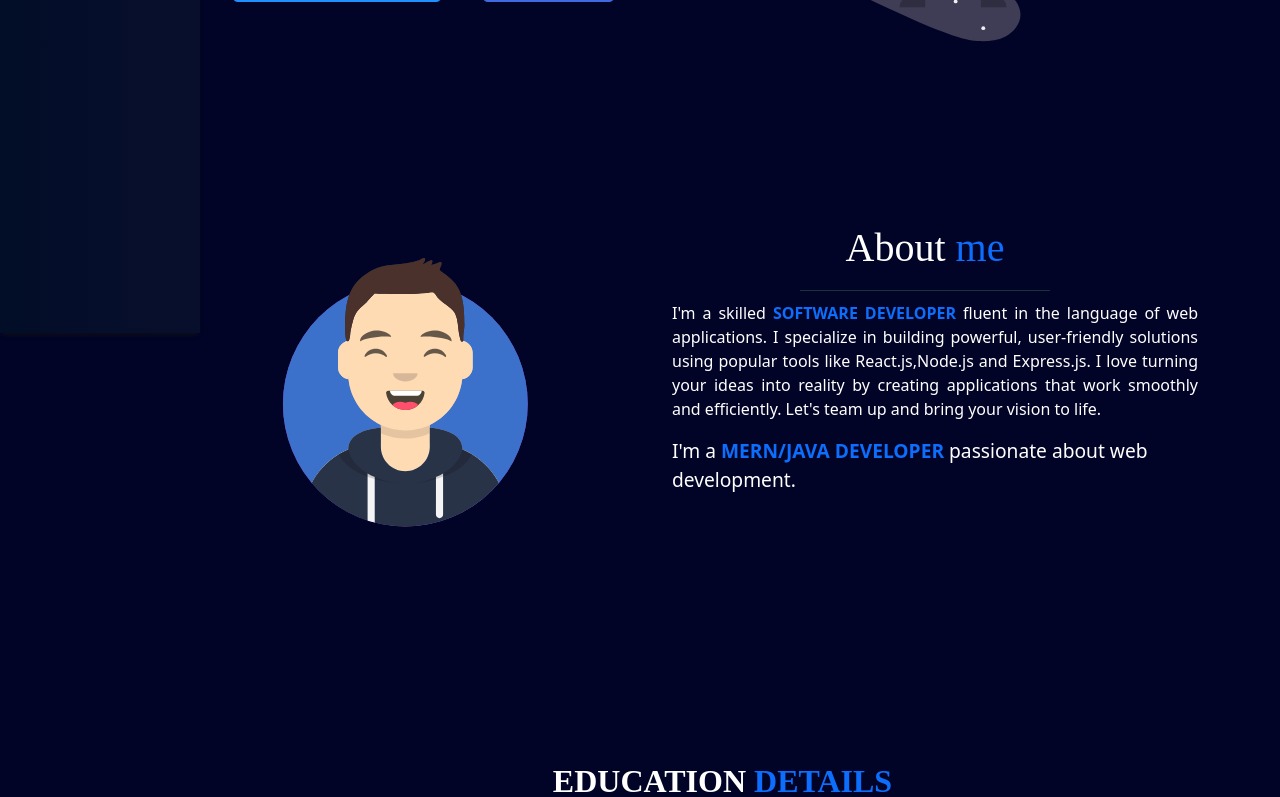
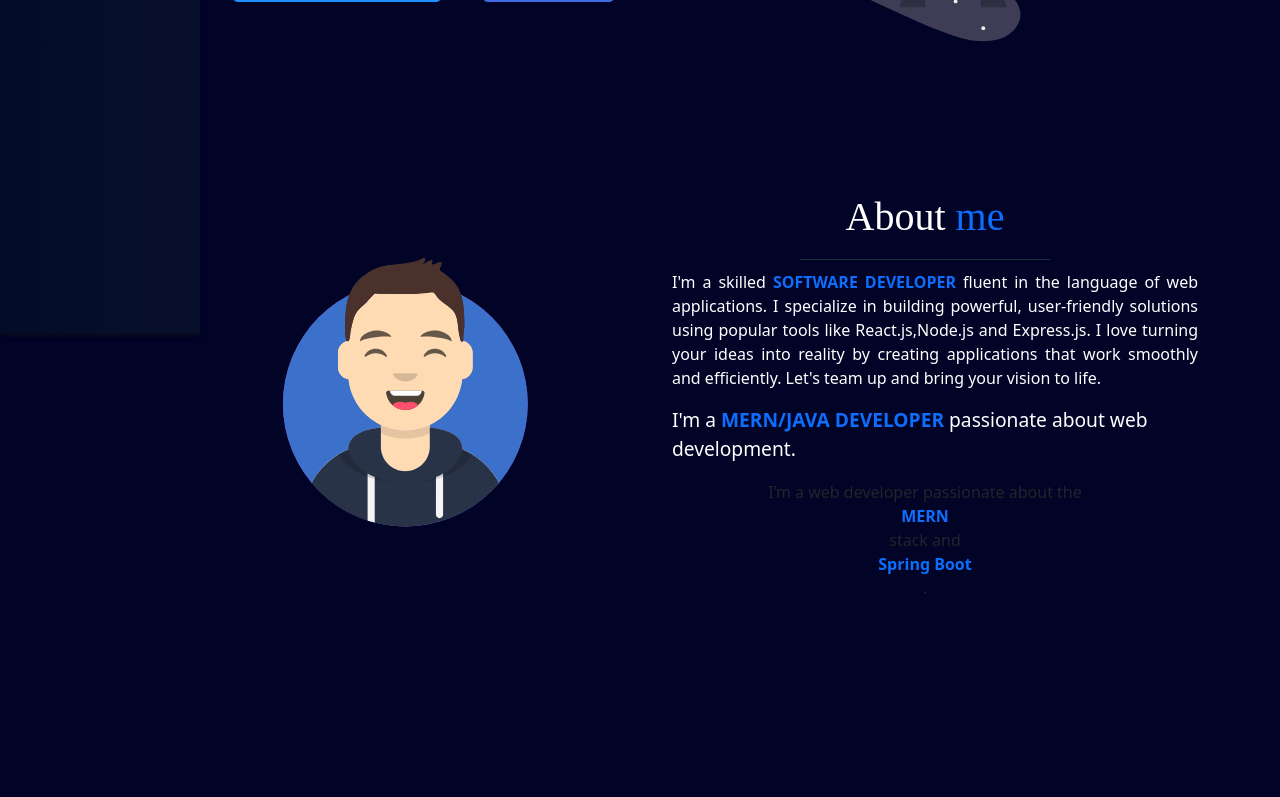
Before and after one commit to sathvik-maiya/personal-portfolio, a React (Create React App) app in the folder Frontend/: page / in a window 1280 px wide. Shown: the part 467-1264 px from the top of the page. Built offline with nearby package versions, Linux system fonts and the light colour scheme.

Commit message:
Update About.jsx

```diff
--- a/Frontend/src/pages/About/About.jsx
+++ b/Frontend/src/pages/About/About.jsx
@@ -31,6 +31,7 @@ const About = () => {
                 I'm a <b className="text-primary">MERN/JAVA DEVELOPER </b>passionate about web
                 development.
               </p>
+              I’m a web developer passionate about the <b className="text-primary">MERN </b> stack and <b className="text-primary">Spring Boot</b>.
             </div>
           </div>
         </div>
```
